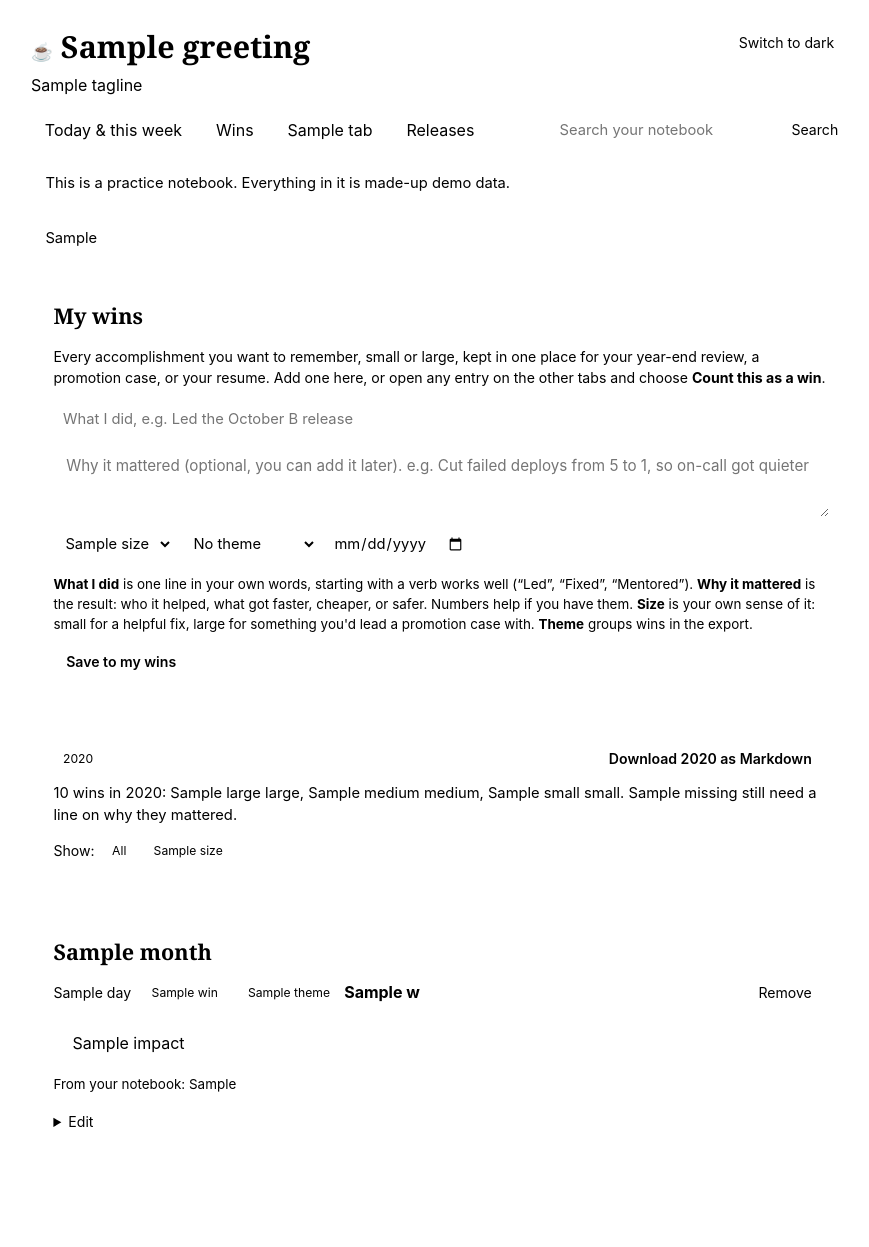
After one commit to jmysterio/career-os, a Python web app: template src/careeros/web/templates/wins.html in a window 1280 px wide. The commit adds this page. Shown: the whole page, without its empty margins (199-1068 px from the left). Run offline with Jinja, Linux system fonts and the light colour scheme; the template is opened without the code that fills it: most values are stand-ins (such as "Sample title", 1, 10 or a date in 2020).

Commit message:
Add Wins tab: save accomplishments with size and theme, count entries as wins, year-end Markdown export
Co-authored-by: Cursor <cursoragent@cursor.com>

```diff
--- a/src/careeros/web/templates/_entry.html
+++ b/src/careeros/web/templates/_entry.html
@@ -8,6 +8,21 @@
   <p class="help"><b>What it is</b> labels the pasted text. <b>Name</b> is optional, like &ldquo;Gemini notes, Oct 22&rdquo;. A link only needs the web address. The long text is kept exactly as pasted and shown as plain text.</p>
   <p class="warn"><b>Before you paste:</b> only keep what you're allowed to keep on this laptop. Meeting notes and transcripts can hold names, decisions, or sensitive details, and some work (for example anything IRS-related) has handling rules. If you're unsure, write a short summary in your own words instead. Notes you paste here stay on this laptop (only the Sync calendar button sends anything out, and only meeting notes it finds on your calendar), and Remove deletes them for good.</p>
   <textarea name="a_body" maxlength="200000" placeholder="Paste a link, meeting notes, a transcript, a Slack canvas, or a prompt here" aria-label="Paste here"></textarea>
+{% endmacro %}
+
+{% macro win_fields(w=None, show_day=False) %}
+  <input name="title" required maxlength="500" value="{{ w.title if w else '' }}" placeholder="What I did, e.g. Led the October B release" aria-label="What I did" style="width:100%">
+  <textarea name="impact" maxlength="2000" style="min-height:4.5rem" placeholder="Why it mattered (optional, you can add it later). e.g. Cut failed deploys from 5 to 1, so on-call got quieter" aria-label="Why it mattered">{{ w.impact if w else '' }}</textarea>
+  <div class="row">
+    <select name="size" aria-label="How big">
+      {% for k, label in sizes %}<option value="{{ k }}" {{ 'selected' if w and w.size == k }}>{{ label }}</option>{% endfor %}
+    </select>
+    <select name="theme" aria-label="Theme">
+      <option value="">No theme</option>
+      {% for t in themes %}<option value="{{ t }}" {{ 'selected' if w and w.theme == t }}>{{ t }}</option>{% endfor %}
+    </select>
+    {% if show_day %}<input type="date" name="day" value="{{ w.day if w else today }}" max="{{ today }}" aria-label="Day">{% endif %}
+  </div>
 {% endmacro %}
 
 {% macro entry_card(e) %}
@@ -32,5 +47,12 @@
       <form method="post" action="/journal/{{ e.id }}/attach" class="stack">
         <input type="hidden" name="csrf" value="{{ csrf }}">{{ attach_fields() }}<div><button>Add</button></div></form>
     </details>
+    <details><summary>Count this as a win</summary>
+      <form method="post" action="/wins/add" class="stack">
+        <input type="hidden" name="csrf" value="{{ csrf }}"><input type="hidden" name="entry_id" value="{{ e.id }}">
+        <input type="hidden" name="day" value="{{ e.day }}"><input type="hidden" name="next" value="{{ page }}">
+        {{ win_fields(dict(title=e.text, impact='', size='', theme='', day=e.day)) }}
+        <div><button class="primary">Save to my wins</button></div></form>
+    </details>
   </div>
 {% endmacro %}
--- a/src/careeros/web/templates/base.html
+++ b/src/careeros/web/templates/base.html
@@ -23,7 +23,7 @@ h3{font-size:1.02rem;color:var(--muted);margin:1.4rem 0 .3rem;letter-spacing:.01
 .item.happened{border-color:var(--c-happened)}.item.did{border-color:var(--c-did)}.item.why{border-color:var(--c-why)}
 .chip{display:inline-block;font-size:.76rem;border-radius:99px;padding:.05rem .6rem;margin-left:.4rem;
   background:var(--btn);color:var(--muted);vertical-align:middle}
-.chip.done{color:var(--good)}
+.chip.done{color:var(--good)}a.chip{text-decoration:none;margin-left:0}
 .muted{color:var(--muted);font-size:.88rem}
 details{margin:.25rem 0}summary{cursor:pointer;color:var(--muted);font-size:.88rem}
 blockquote{margin:.3rem 0 .3rem .2rem;padding-left:.8rem;border-left:2px solid var(--line);color:var(--muted)}
@@ -67,6 +67,7 @@ input:focus,textarea:focus,select:focus,button:focus-visible{outline:2px solid v
     <button>{{ 'Switch to light' if theme == 'dark' else 'Switch to dark' }}</button></form>
 </div>
 <nav><a href="/" class="{{ 'on' if page == '/' }}">Today &amp; this week</a>
+  <a href="/wins" class="{{ 'on' if page == '/wins' }}">Wins</a>
   {% for path, tab in tabs.items() %}<a href="{{ path }}" class="{{ 'on' if page == path }}">{{ tab[1] }}</a>{% endfor %}
   {% if not personal %}<a href="/releases" class="{{ 'on' if page == '/releases' }}">Releases</a>{% endif %}
   <form method="get" action="/search" style="margin-left:auto"><input type="search" name="q" value="{{ q }}" placeholder="Search your notebook" aria-label="Search your notebook" maxlength="200"><button>Search</button></form></nav>
--- /dev/null
+++ b/src/careeros/web/templates/wins.html
@@ -0,0 +1,52 @@
+{% extends "base.html" %}
+{% block body %}
+{% from "_entry.html" import win_fields with context %}
+<section class="card">
+  <h2>My wins</h2>
+  <p class="muted">Every accomplishment you want to remember, small or large, kept in one place for your year-end review, a promotion case, or your resume. Add one here, or open any entry on the other tabs and choose <b>Count this as a win</b>.</p>
+  <form method="post" action="/wins/add" class="stack">
+    <input type="hidden" name="csrf" value="{{ csrf }}">
+    {{ win_fields(show_day=True) }}
+    <p class="help"><b>What I did</b> is one line in your own words, starting with a verb works well (&ldquo;Led&rdquo;, &ldquo;Fixed&rdquo;, &ldquo;Mentored&rdquo;). <b>Why it mattered</b> is the result: who it helped, what got faster, cheaper, or safer. Numbers help if you have them. <b>Size</b> is your own sense of it: small for a helpful fix, large for something you'd lead a promotion case with. <b>Theme</b> groups wins in the export.</p>
+    <div><button class="primary">Save to my wins</button></div>
+  </form>
+</section>
+
+<section class="card">
+  <div class="row" style="justify-content:space-between">
+    <div class="row">
+      {% for y in years %}<a href="/wins?year={{ y }}" class="chip {{ 'done' if y == year }}">{{ y }}</a>{% endfor %}
+    </div>
+    <form method="get" action="/wins/export"><input type="hidden" name="year" value="{{ year }}">
+      <button class="primary">Download {{ year }} as Markdown</button></form>
+  </div>
+  <p class="tally">{{ total }} win{{ '' if total == 1 else 's' }} in {{ year }}: {{ counts.large }} large, {{ counts.medium }} medium, {{ counts.small }} small.
+    {% if missing %}{{ missing }} still need a line on why {{ 'it' if missing == 1 else 'they' }} mattered.{% endif %}</p>
+  <p class="row muted">Show:
+    <a href="/wins?year={{ year }}" class="chip {{ 'done' if not size }}">All</a>
+    {% for k, label in sizes %}<a href="/wins?year={{ year }}&size={{ k }}" class="chip {{ 'done' if size == k }}">{{ label }}</a>{% endfor %}</p>
+</section>
+
+{% for m in months %}
+<section class="card">
+  <h2>{{ m.label }}</h2>
+  {% for x in m.wins %}{% set w = x.w %}
+  <div class="entry">
+    <div class="entry-head">
+      <div><span class="muted">{{ w.day }}</span> <span class="chip">{{ x.size_label }}</span>{% if w.theme %} <span class="chip">{{ w.theme }}</span>{% endif %} <b>{{ w.title }}</b></div>
+      <form method="post" action="/wins/{{ w.id }}/delete"><input type="hidden" name="csrf" value="{{ csrf }}"><button>Remove</button></form>
+    </div>
+    {% if w.impact %}<p class="att">{{ w.impact }}</p>{% else %}<p class="attn">Why did this matter? Add it while you still remember.</p>{% endif %}
+    {% if x.from_entry %}<p class="help">From your notebook: {{ x.from_entry }}</p>{% endif %}
+    <details><summary>Edit</summary>
+      <form method="post" action="/wins/{{ w.id }}/edit" class="stack">
+        <input type="hidden" name="csrf" value="{{ csrf }}">{{ win_fields(w, show_day=True) }}
+        <div><button class="primary">Save changes</button></div></form>
+    </details>
+  </div>
+  {% endfor %}
+</section>
+{% else %}
+<section class="card"><p class="muted">No wins saved for {{ year }} yet. Start with something from this week, even a small one.</p></section>
+{% endfor %}
+{% endblock %}
```
Also changed, not shown: INSTRUCTIONS.md (+36 -5 lines), src/careeros/export/wins.py (added, +39 -0 lines), src/careeros/web/app.py (+94 -3 lines), tests/test_web.py (+55 -0 lines), src/careeros/storage/models.py.
